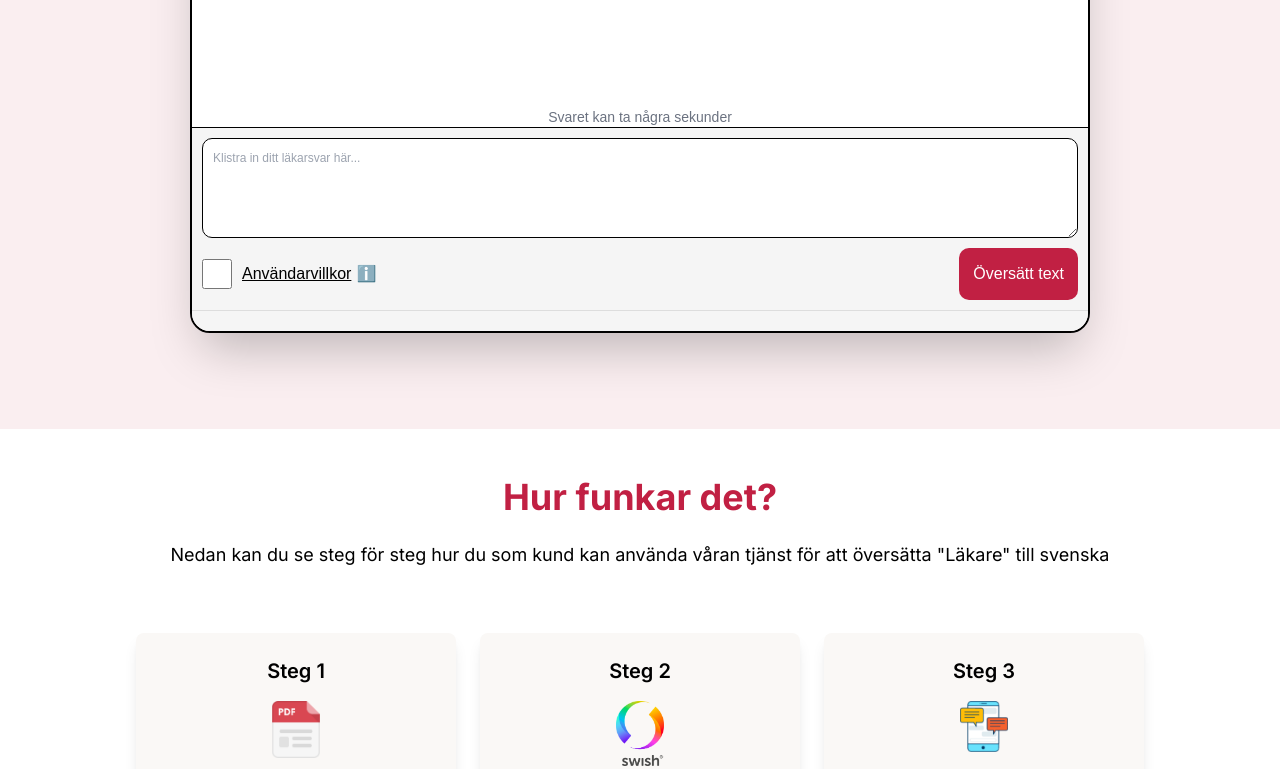
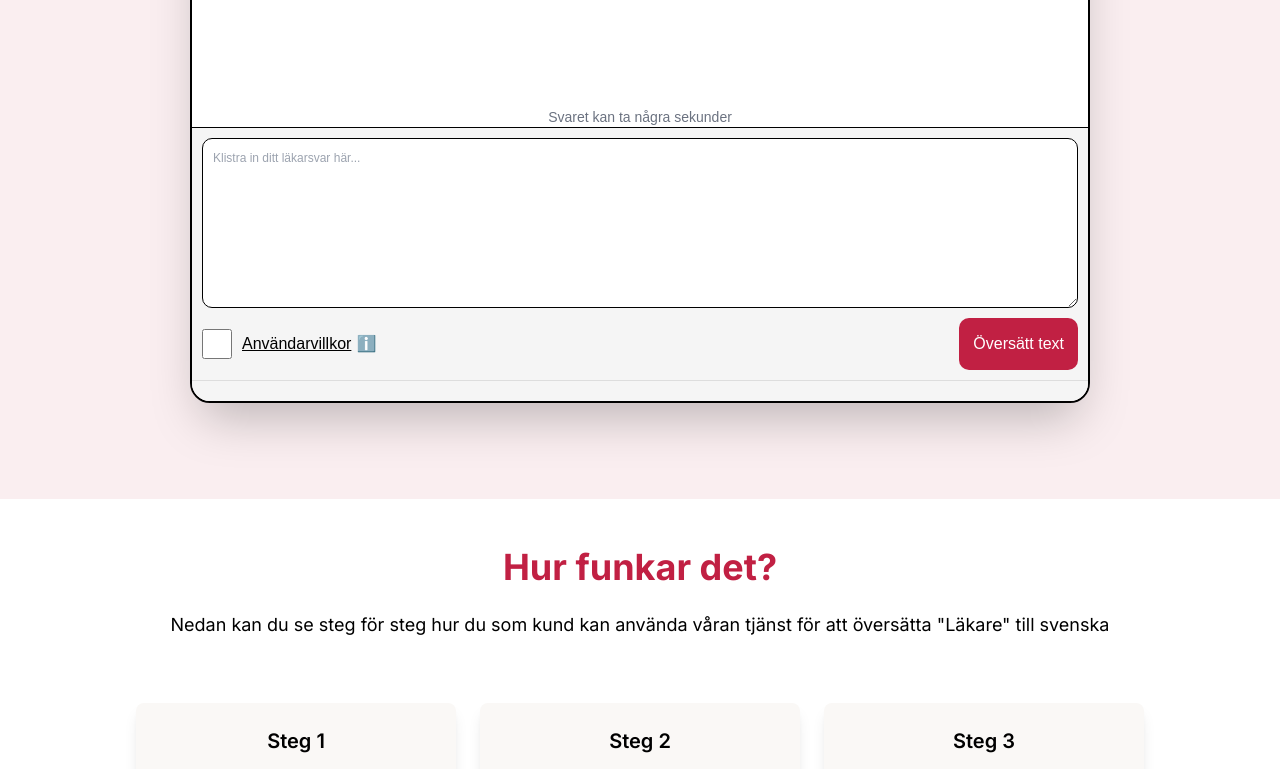
Before and after one commit to hugojohansson1021/JournalKollen, a Next.js app: page / in a window 1280 px wide. Shown: the part 860-1629 px from the top of the page. Built offline with nearby package versions, Linux system fonts and the light colour scheme.

Commit message:
Fix- Updt

```diff
--- a/src/app/components/AiChat.tsx
+++ b/src/app/components/AiChat.tsx
@@ -184,7 +184,7 @@ const Chatbot: React.FC<ChatbotProps> = ({ apiEndpoint, botName = 'Journal Förk
       border: '1px solid #000000',
       borderRadius: '10px',
       fontSize: '12px',
-      minHeight: '100px'
+      minHeight: '170px'
     }}
   />
   <div style={{ display: 'flex', justifyContent: 'space-between', alignItems: 'center' }}>
@@ -194,9 +194,7 @@ const Chatbot: React.FC<ChatbotProps> = ({ apiEndpoint, botName = 'Journal Förk
         <a style={{ color: 'black', textDecoration: 'underline', marginRight: '5px' }}>Användarvillkor</a>
       </Link>
       <span style={{ cursor: 'pointer' }} title="More information">ℹ️</span>
-      <div style={{ visibility: isChecked ? 'visible' : 'hidden', position: 'absolute', top: '-30px', left: '0', backgroundColor: '#c12043', color: 'white', padding: '5px', borderRadius: '5px', fontSize: '12px', whiteSpace: 'nowrap' }}>
-        Användarvillkoren måste kryssas
-      </div>
+
     </label>
     <button
       type="submit"
--- a/src/app/components/Hurfunkar.tsx
+++ b/src/app/components/Hurfunkar.tsx
@@ -9,9 +9,9 @@ const Hurfunkardetcontainer: React.FC<{ isSwedish: boolean; setIsSwedish: React.
       description: 'Below you can see step by step how you as a customer can use our service to translate "Doctor" into Swedish',
       descriptiontwo: 'We have developed an AI tool where customers can upload medical answers, test answers or similar and have it translated into Swedish. With a better explanation with more understanding.',
       steps: [
-        { title: 'Step 1', description: 'Upload your medical documents.', icon: '/PDF-icon.png' },
+        { title: 'Step 1', description: 'Upload your medical documents.', icon: '/Chat-icon.png' },
         { title: 'Step 2', description: 'Pay with Swish to reccive the Ai genereted translaition', icon: '/Swish-icon.png' },
-        { title: 'Step 3', description: 'Receive a detailed and understandable explanation.', icon: '/Chat-icon.png' },
+        { title: 'Step 3', description: 'Receive a detailed and understandable explanation.', icon: '/PDF-icon.png' },
       ],
     },
     sv: {
@@ -19,9 +19,9 @@ const Hurfunkardetcontainer: React.FC<{ isSwedish: boolean; setIsSwedish: React.
       description: 'Nedan kan du se steg för steg hur du som kund kan använda våran tjänst för att översätta "Läkare" till svenska',
       descriptiontwo: 'Vi har utvecklat ett AI verktyg där kunder kan ladda upp läkar svar, prov svar eller likanande och få det översatt till svenska. Med en bättre förklaring med mer förståelse.',
       steps: [
-        { title: 'Steg 1', description: 'Ladda upp ditt medicinska dokument eller kopiera texten du vill ha förklarad.', icon: '/PDF-icon.png' },
+        { title: 'Steg 1', description: 'Ladda upp ditt medicinska dokument eller kopiera texten du vill ha förklarad.', icon: '/Chat-icon.png' },
         { title: 'Steg 2', description: 'Tryck på svara knappen och betala med swish', icon: '/Swish-icon.png' },
-        { title: 'Steg 3', description: 'Efter du betalt med swish navigera till Journalkollen.se och invänta ditt generarade svar ', icon: '/Chat-icon.png' },
+        { title: 'Steg 3', description: 'Efter du betalt med swish navigera till Journalkollen.se och invänta ditt generarade svar ', icon: '/PDF-icon.png' },
       ],
     },
   };
```
